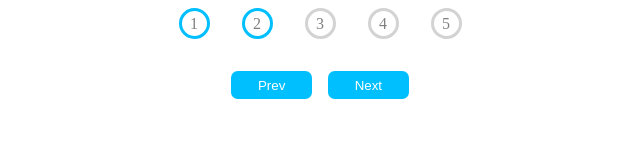
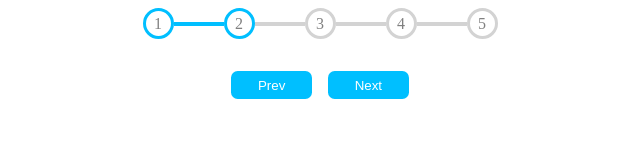
Before and after one commit to acciojob/progress-bar-Pk9697, a website: page main.html in a window 1280 px wide. Both pictures are taken after a click on the button "Next". Shown: the whole page, without its empty margins (320-960 px from the left). Drawn offline with Linux system fonts and the light colour scheme.

Commit message:
created a submission

```diff
--- a/main.html
+++ b/main.html
@@ -12,9 +12,21 @@
 		<div class="progress-bar">
 			<div class="circles">
 				<div class="circle active" id="circle-1">1</div>
+				<div class="line-container">
+					<div class="line" id="line-2"></div>
+				</div>
 				<div class="circle" id="circle-2">2</div>
+				<div class="line-container">
+					<div class="line" id="line-3"></div>
+				</div>
 				<div class="circle" id="circle-3">3</div>
+				<div class="line-container">
+					<div class="line" id="line-4"></div>
+				</div>
 				<div class="circle" id="circle-4">4</div>
+				<div class="line-container">
+					<div class="line" id="line-5"></div>
+				</div>
 				<div class="circle" id="circle-5">5</div>
 			</div>
 			<div class="buttons">
--- a/script.js
+++ b/script.js
@@ -9,6 +9,10 @@ nextBtn.addEventListener('click',()=>{
 	if(currentCircleCount+1<=5){
 		const currentCircle=document.getElementById(`circle-${currentCircleCount+1}`)
 		currentCircle.classList.add('active')
+
+		const currentLine=document.getElementById(`line-${currentCircleCount+1}`)
+		currentLine.classList.add('line-active')
+
 		++currentCircleCount
 	}
 
@@ -27,6 +31,10 @@ prevBtn.addEventListener('click',()=>{
 	if(currentCircleCount>1){
 		const currentCircle=document.getElementById(`circle-${currentCircleCount}`)
 		currentCircle.classList.remove('active')
+
+		const currentLine=document.getElementById(`line-${currentCircleCount}`)
+		currentLine.classList.remove('line-active')
+
 		--currentCircleCount
 	}
 
--- a/styles.css
+++ b/styles.css
@@ -14,7 +14,7 @@
 
 .circles{
 	display:flex;
-	gap:2em;
+	/* gap:2em; */
 }
 
 .circle{
@@ -30,6 +30,22 @@
 
 .active{
 	border-color:deepskyblue;
+}
+
+.line-container{
+	display:flex;
+	justify-content:center;
+	align-items:center;
+}
+
+.line {
+  height: 4px;
+  background-color: lightgray;
+  width: 50px;
+}
+
+.line-active{
+	background-color: deepskyblue;
 }
 
 .buttons{
```
